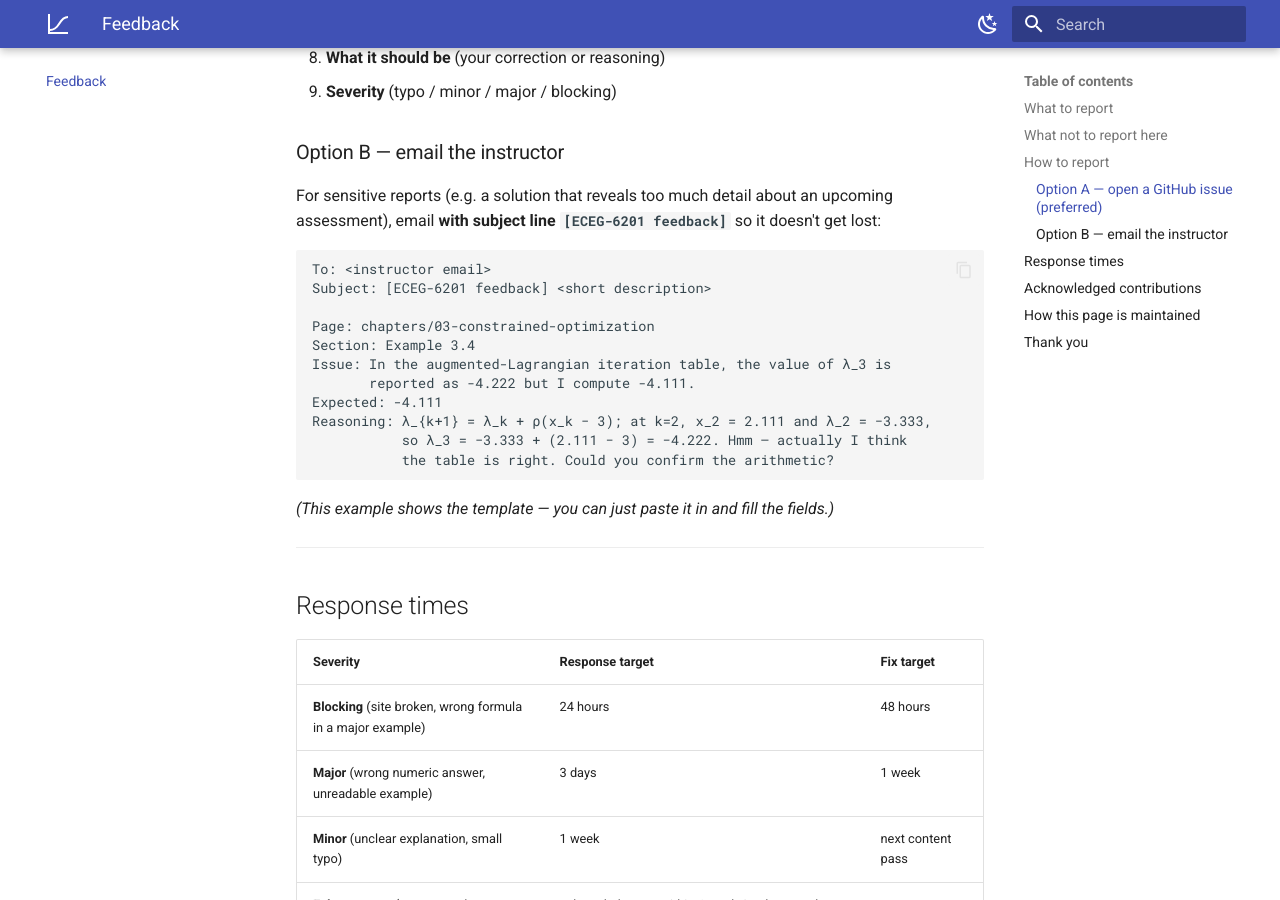
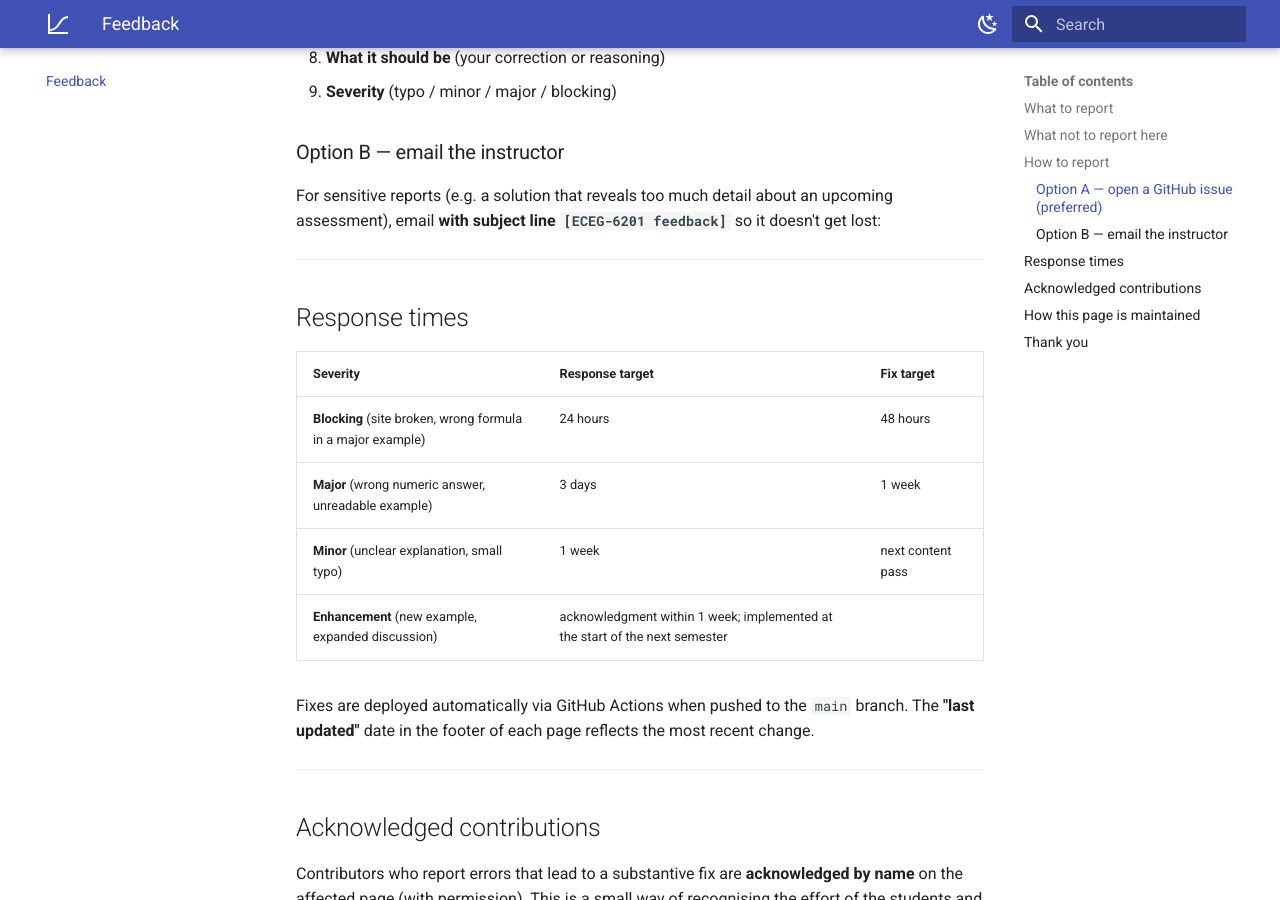
Before and after one commit to Tesfamichael-G/ECEG-6201-Analytical-optimization-and-Stochastic-Process, an MkDocs documentation site: the page built from docs/feedback.md, in a window 1280 px wide and 900 px high, scrolled down 1530 px. Built offline with MkDocs 1.6.1 and Material for MkDocs 9.7.7, drawn with Linux system fonts in a browser that asks for light colours.

Commit message:
Update feedback.md

````diff
--- a/docs/feedback.md
+++ b/docs/feedback.md
@@ -51,25 +51,7 @@ For sensitive reports (e.g. a solution that reveals too much detail about an
 upcoming assessment), email **with subject line `[ECEG-6201 feedback]`**
 so it doesn't get lost:
 
-```
-To: <instructor email>
-Subject: [ECEG-6201 feedback] <short description>
-
-Page: chapters/03-constrained-optimization
-Section: Example 3.4
-Issue: In the augmented-Lagrangian iteration table, the value of λ_3 is
-       reported as -4.222 but I compute -4.111.
-Expected: -4.111
-Reasoning: λ_{k+1} = λ_k + ρ(x_k − 3); at k=2, x_2 = 2.111 and λ_2 = −3.333,
-           so λ_3 = −3.333 + (2.111 − 3) = −4.222. Hmm — actually I think
-           the table is right. Could you confirm the arithmetic?
-```
-
-*(This example shows the template — you can just paste it in and fill the
-fields.)*
-
 ---
-
 
 ## Response times
 
````
